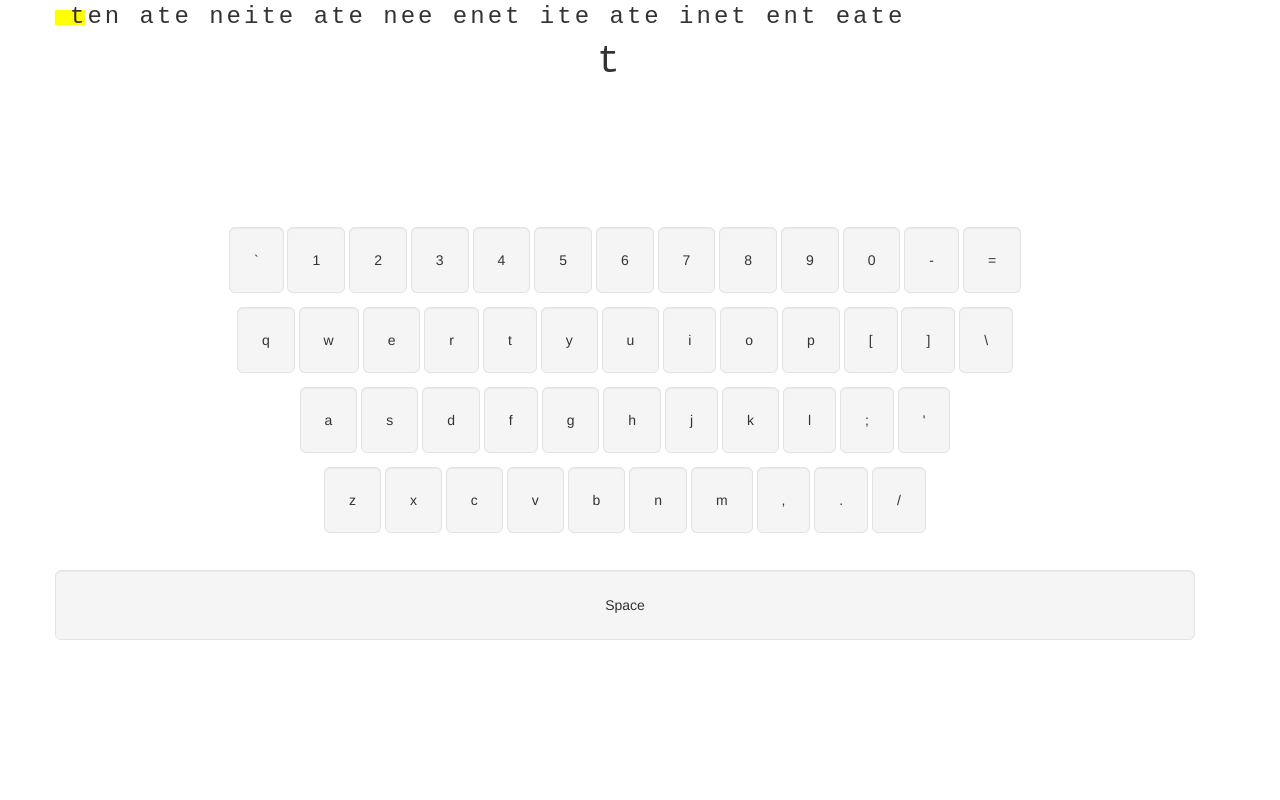
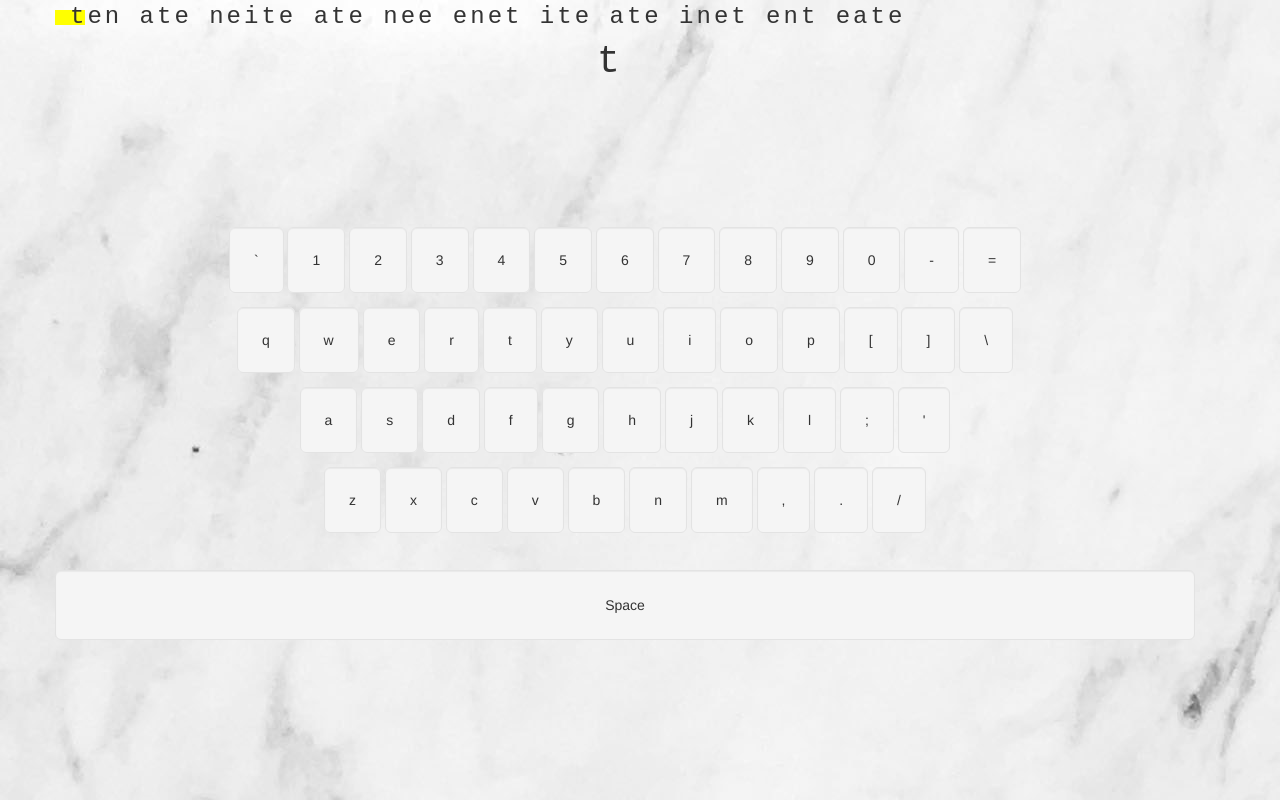
Before and after one commit to wildintu/Just-My-Type-JQuery, a plain HTML site: page index.html in a window 1280 px wide. Drawn offline with nearby package versions, Linux system fonts and the light colour scheme.

Commit message:
with background

```diff
--- a/styles.css
+++ b/styles.css
@@ -44,3 +44,7 @@
 .highlight {
   background-color: yellow;
 }
+
+#karen {
+  background: url('marblebg.jpg');
+}
```
Also changed, not shown: marblebg.jpg (added).
